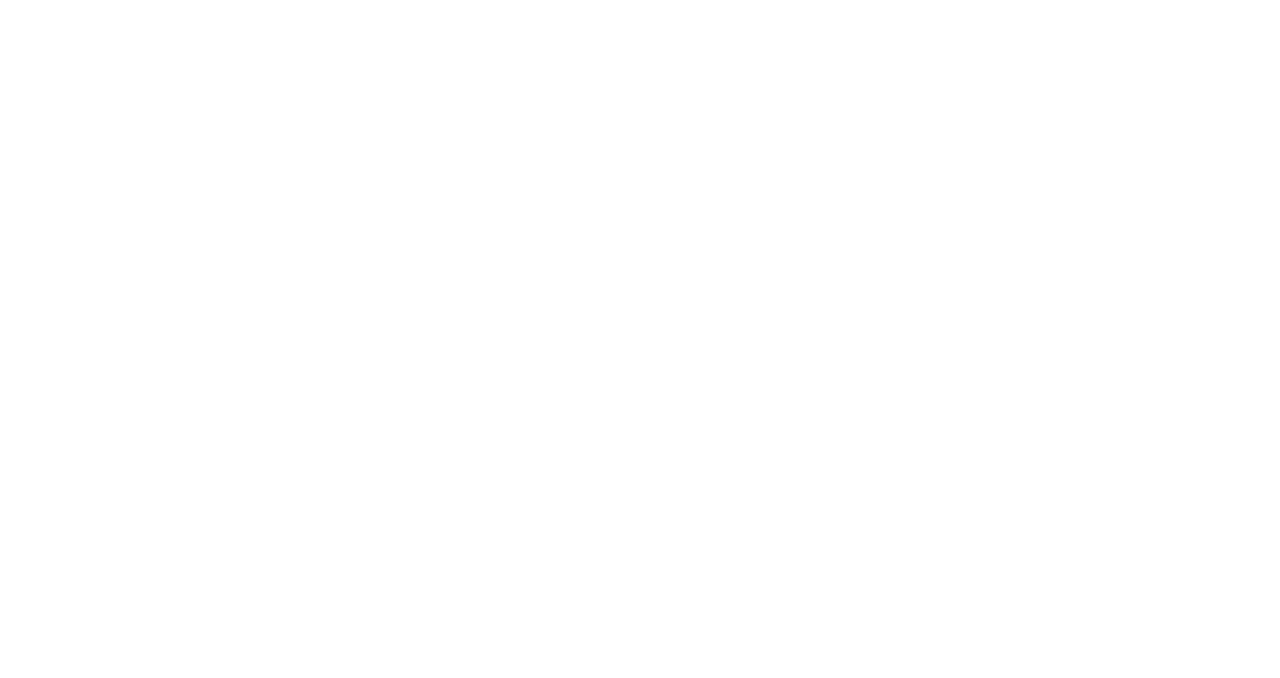
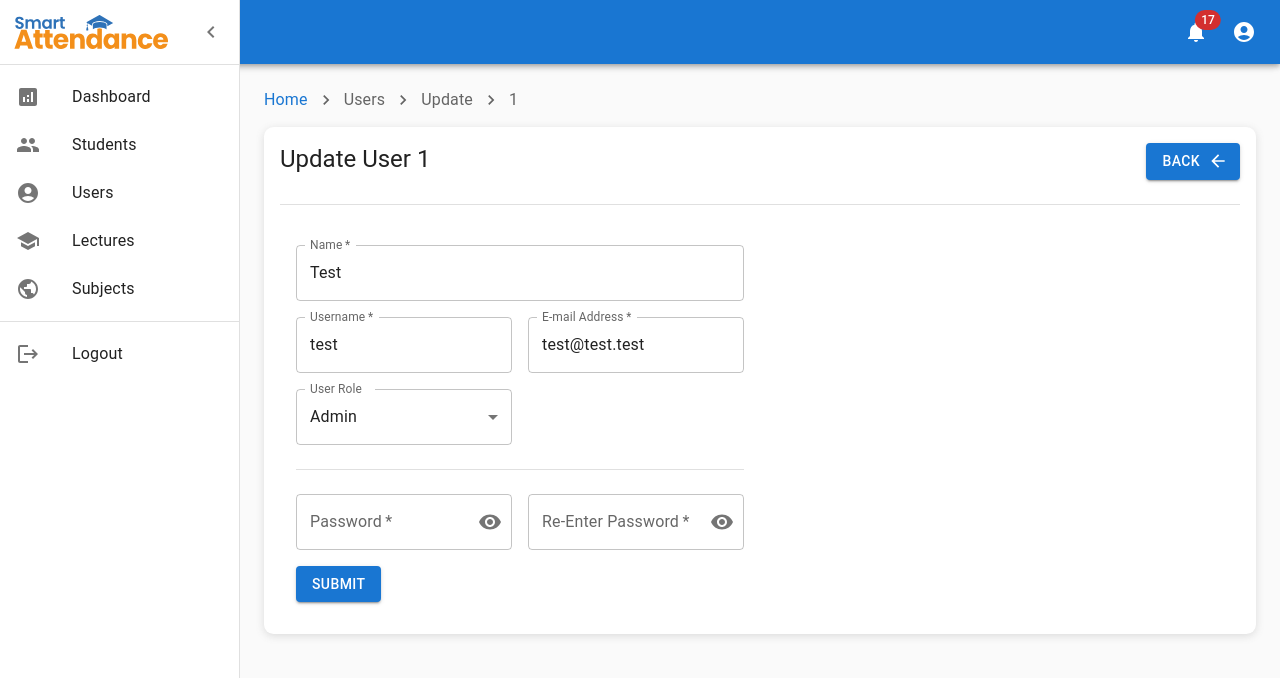
Before and after one commit to VishwaDeAero/Smart-Attendance-AdminPanel, a React (Create React App) app: page /users/update/1 in a window 1280 px wide. Shown: the top 678 px of the page. Built offline with nearby package versions, Linux system fonts and the light colour scheme.

Commit message:
User Update View Added
Data Table Render Button Formats Done
Minor Fixes Added

```diff
--- a/src/components/UserForm.js
+++ b/src/components/UserForm.js
@@ -43,7 +43,7 @@
                             id="name"
                             name="name"
                             label="Name"
-                            defaultValue={formData.name}
+                            value={formData.name}
                             onChange={handleChange}
                             variant="outlined"
                             required
@@ -89,9 +89,9 @@
                             variant="outlined"
                             required
                         >
-                            <MenuItem value="option1">Admin</MenuItem>
-                            <MenuItem value="option2">Moderator</MenuItem>
-                            <MenuItem value="option3">Lecturer</MenuItem>
+                            <MenuItem value="admin">Admin</MenuItem>
+                            <MenuItem value="moderator">Moderator</MenuItem>
+                            <MenuItem value="lecturer">Lecturer</MenuItem>
                         </Select>
                     </FormControl>
                 </Grid2>
--- /dev/null
+++ b/src/pages/user/userUpdate.js
@@ -0,0 +1,42 @@
+import { ArrowBack } from '@mui/icons-material'
+import React from 'react'
+import MainLayout from '../../components/MainLayout'
+import Grid2 from '@mui/material/Unstable_Grid2/Grid2'
+import { Box, Button, Divider, Typography } from '@mui/material'
+import { Link, useParams } from 'react-router-dom'
+import UserForm from '../../components/UserForm'
+
+const defaultValues = {
+    name: 'Test',
+    username: 'test',
+    email: 'test@test.test',
+    role: 'admin',
+};
+
+const UserUpdate = () => {
+
+    const { id } = useParams();
+
+    return (
+        <MainLayout>
+            <Grid2 container spacing={2}>
+                <Grid2 xs={12} md={8}>
+                    <Typography variant='h5' component='h1'>Update User {id}</Typography>
+                </Grid2>
+                <Grid2 xs={12} md={4} sx={{
+                    textAlign: 'end'
+                }}>
+                    <Button component={Link} to="/users" variant="contained" endIcon={<ArrowBack />}>
+                        Back
+                    </Button>
+                </Grid2>
+            </Grid2>
+            <Divider sx={{ my: 3 }} />
+            <Box padding={2}>
+                <UserForm initialValues={defaultValues} />
+            </Box>
+        </MainLayout>
+    )
+}
+
+export default UserUpdate
--- a/src/pages/user/userView.js
+++ b/src/pages/user/userView.js
@@ -58,7 +58,7 @@
         align: 'center',
         renderCell: (params) => (
             <div>
-                <IconButton color='warning'>
+                <IconButton component={Link} to={`update/${params.row.id}`} color='warning'>
                     <Edit />
                 </IconButton>
                 <IconButton color='error'>
--- a/src/routes/UserRoute.js
+++ b/src/routes/UserRoute.js
@@ -2,12 +2,14 @@
 import { Route, Routes } from 'react-router-dom'
 import UserView from '../pages/user/userView'
 import UserCreate from '../pages/user/userCreate'
+import UserUpdate from '../pages/user/userUpdate'
 
 const UserRoute = () => {
   return (
     <Routes>
       <Route path="/" element={<UserView />} />
       <Route path="create" element={<UserCreate />} />
+      <Route path="update/:id" element={<UserUpdate />} />
     </Routes>
   )
 }
```
